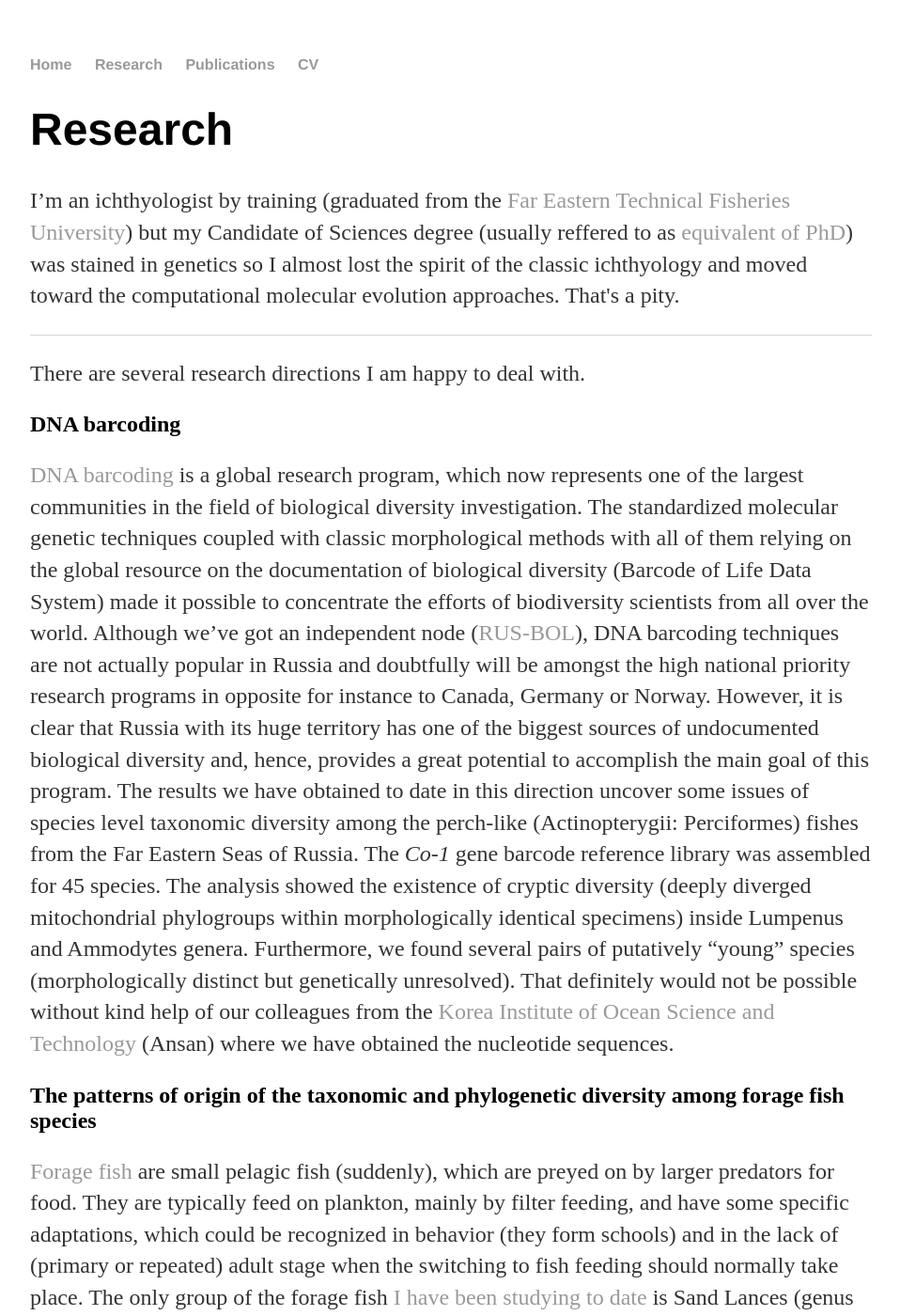
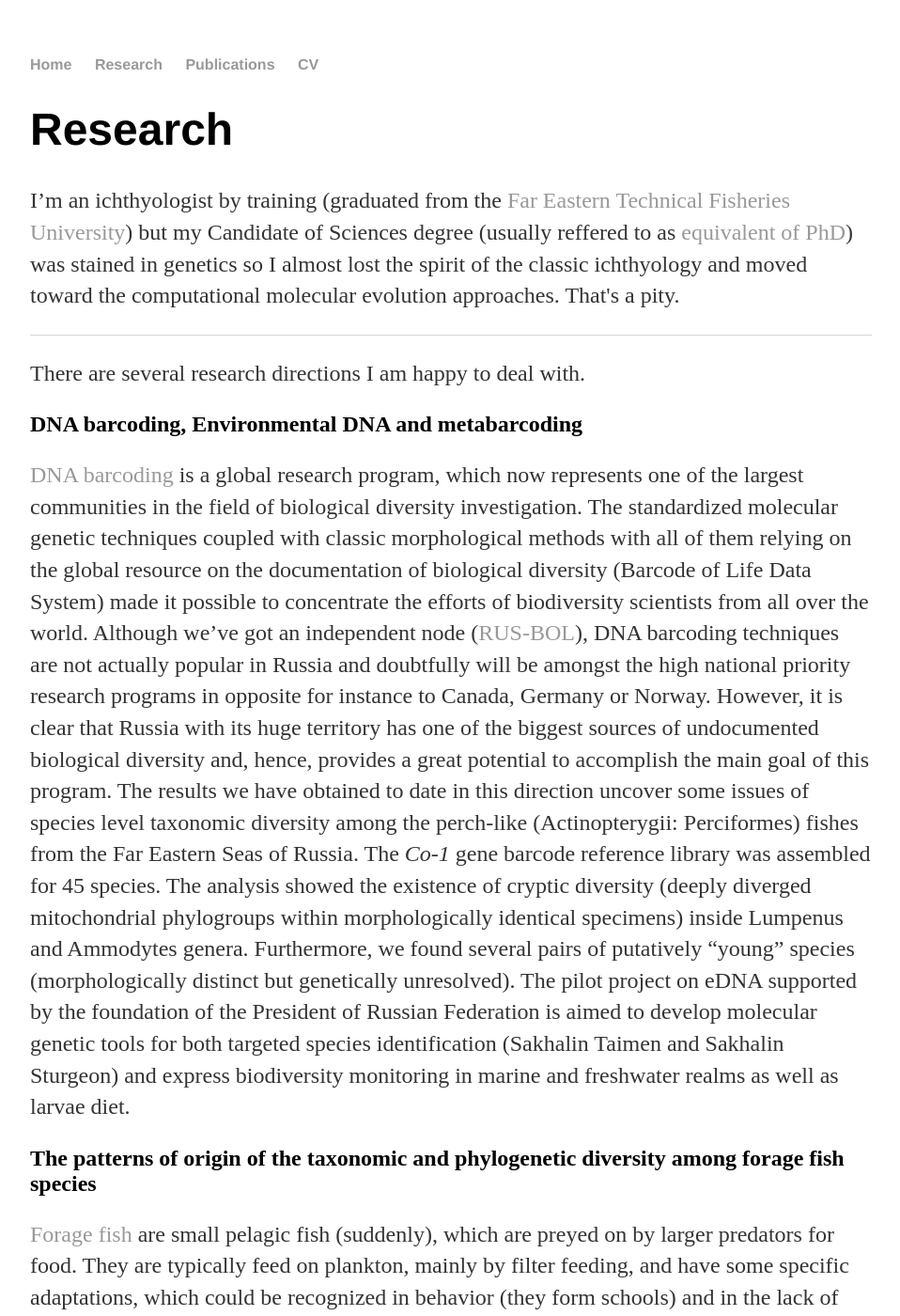
Before and after one commit to Sturcoal/Sturcoal.github.io, a Jekyll site: the page built from research.html, in a window 1280 px wide and 1400 px high. Shown: the whole window at 94% size, without its empty margins (160-1118 px from the left). Built offline with Jekyll 4.4.1, drawn with Linux system fonts in a browser that asks for light colours.

Commit message:
Update research.html

```diff
--- a/research.html
+++ b/research.html
@@ -12,7 +12,7 @@ of PhD</a>) was stained in genetics so I almost lost the spirit of the classic i
 	<footer>
     	</footer>
     	<p>There are several research directions I am happy to deal with.<p>
-    	<h2>DNA barcoding</h2>
+    	<h2>DNA barcoding, Environmental DNA and metabarcoding</h2>
 	<p><a href="http://www.barcodeoflife.org/content/about/what-dna-barcoding">DNA <span
 class=SpellE>barcoding</span></a> is a global research program, which now represents one of the largest
     	communities in the field of biological diversity investigation. The standardized molecular
@@ -31,8 +31,9 @@ class=SpellE>barcoding</span></a> is a global research program, which now repres
     	(deeply diverged mitochondrial phylogroups within morphologically identical specimens)
     	inside Lumpenus and Ammodytes genera. Furthermore, we found several pairs of putatively “young” species
     	(morphologically distinct but genetically unresolved).
-    	That definitely would not be possible without kind help of our colleagues from the <a href="http://eng.kiost.ac/kordi_eng/main/"> Korea
-Institute of Ocean Science and Technology</a> (Ansan) where we have obtained the nucleotide sequences.<p>
+    	The pilot project on eDNA supported by the foundation of the President of Russian Federation is aimed to develop molecular genetic tools
+        for both targeted species identification (Sakhalin Taimen and Sakhalin Sturgeon) and express biodiversity monitoring in marine and freshwater realms
+        as well as larvae diet.<p>
     	<h2>The patterns of origin of the taxonomic and phylogenetic diversity among forage fish species</h2>
     	<p><a href="https://en.wikipedia.org/wiki/Forage_fish">Forage fish</a> are small pelagic fish (suddenly), which are preyed on by larger predators for food.
     	They are typically feed on plankton, mainly by filter feeding, and have some specific adaptations,
```
